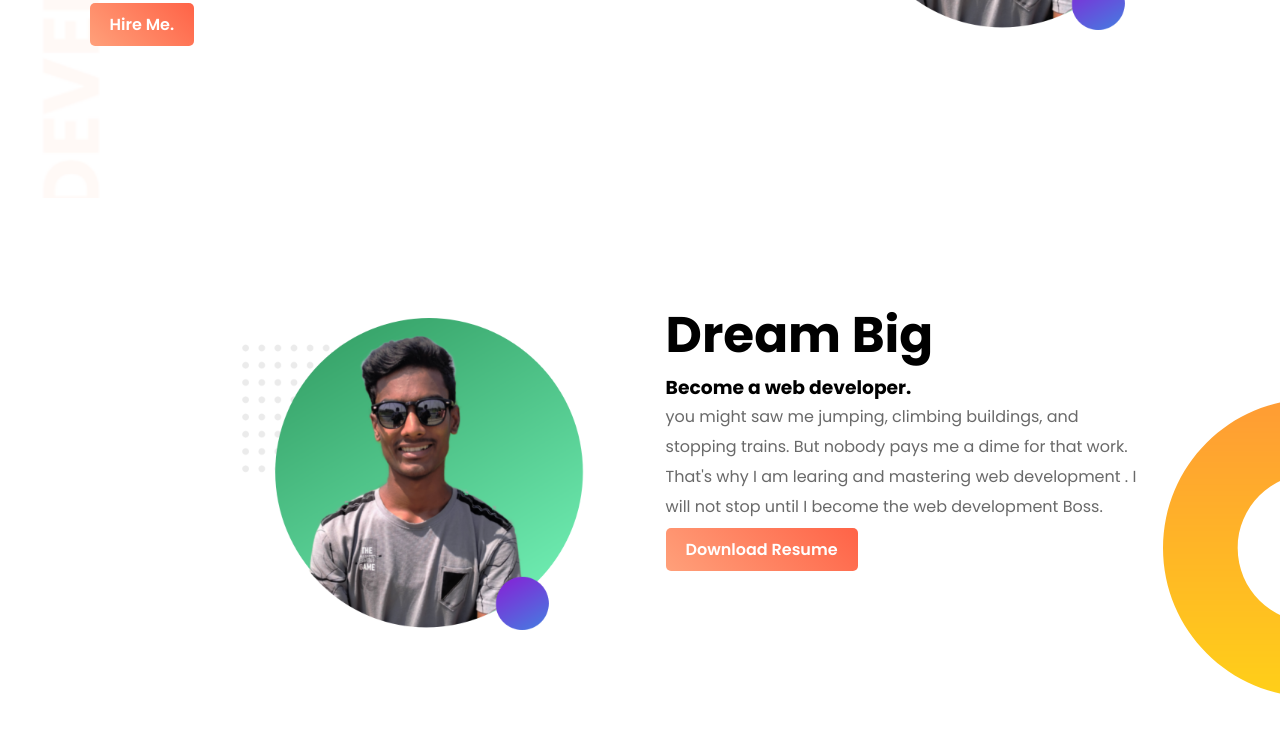
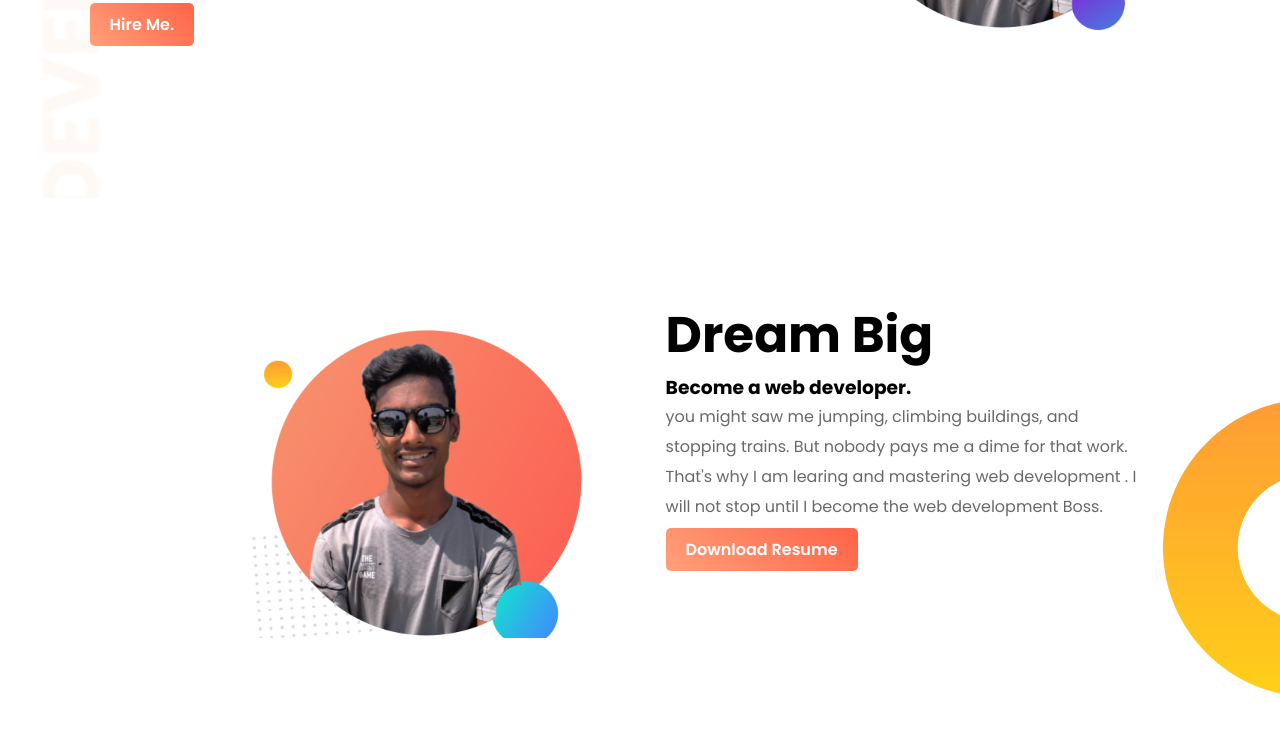
Before and after one commit to SagorPro72/myPortfolio, a plain HTML site: page index.html in a window 1280 px wide. Shown: the part 492-1224 px from the top of the page. Drawn offline with Linux system fonts and the light colour scheme.

Commit message:
images changes

```diff
--- a/index.html
+++ b/index.html
@@ -45,7 +45,7 @@
     </section>
     <section class="dream-section">
       <div class="half-width">
-        <img src="images/portfolio/homeLogo.png" alt="" />
+        <img src="images/portfolio/sectionImage.png" alt="" />
       </div>
       <div class="half-width">
         <h1>Dream Big</h1>
```
Also changed, not shown: images/portfolio/sectionImage.png (added).
